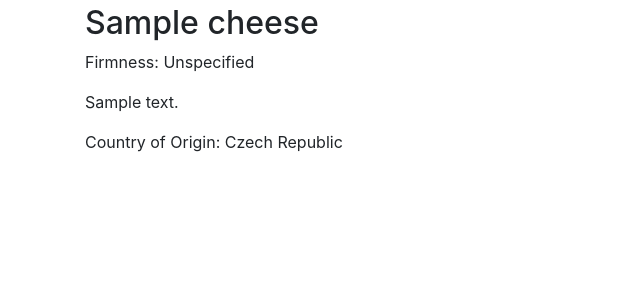
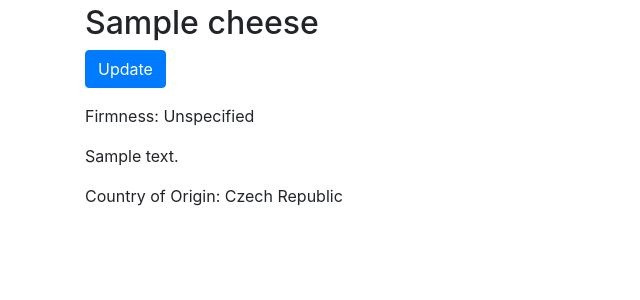
Before and after one commit to BAKoopman/everycheese, a Django app: a page that uses mysite/templates/cheeses/cheese_detail.html in a window 1280 px wide. Shown: the part 56-356 px from the top of the page, without its empty margins (0-640 px from the left). Run offline with Django 3.2, Linux system fonts and the light colour scheme; tables that the repository leaves empty hold one stand-in row (values such as "Sample post"); some libraries are stand-ins or nearby versions.

Commit message:
Added cheese update view, modified template

```diff
--- a/mysite/cheeses/urls.py
+++ b/mysite/cheeses/urls.py
@@ -5,6 +5,7 @@ app_name = "cheeses"
 urlpatterns = [
     path(route = '', view = views.CheeseListView.as_view(), name = "list"),
     path(route = "add/", view = views.CheeseCreateView.as_view(), name = "add"),
+    path(route = "<slug:slug>/update/", view = views.CheeseUpdateView.as_view(), name = "update"),
     path(route = "<slug:slug>/", view = views.CheeseDetailView.as_view(), name = "detail"),
 
 ]
--- a/mysite/cheeses/views.py
+++ b/mysite/cheeses/views.py
@@ -1,4 +1,4 @@
-from django.views.generic import ListView, DetailView, CreateView
+from django.views.generic import ListView, DetailView, CreateView, UpdateView
 from .models import Cheese
 from django.contrib.auth.mixins import LoginRequiredMixin
 
@@ -16,3 +16,12 @@ class CheeseCreateView(LoginRequiredMixin, CreateView):
         "firmness",
         "country_of_origin"
     ]
+class CheeseUpdateView(LoginRequiredMixin,UpdateView):
+    model = Cheese
+    fields = [
+        "name",
+        "description",
+        "firmness",
+        "country_of_origin"
+    ]
+    action = "Update"
--- a/mysite/templates/cheeses/cheese_detail.html
+++ b/mysite/templates/cheeses/cheese_detail.html
@@ -2,6 +2,13 @@
 {% block title %}Cheeses: {{ cheese.name }}{% endblock %}
 {% block content %}
 <h2>{{ cheese.name }}</h2>
+<p>
+    <a class="btn btn-primary"
+        href="{% url 'cheeses:update' cheese.slug %}"
+        role="button">
+            Update
+    </a>
+</p>
 {% if cheese.firmness %}
     <p>Firmness: {{ cheese.get_firmness_display }}</p>
 {% endif %}
```
Also changed, not shown: mysite/templates/cheeses/cheese_form.html (+6 -4 lines).
